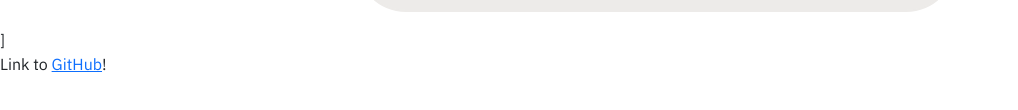
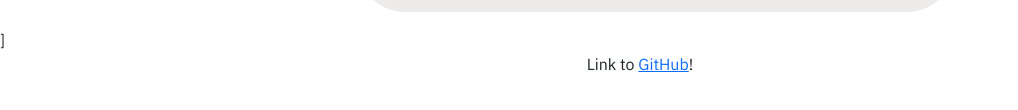
Before and after one commit to mokipii/cute-weather-app, a website built with Parcel: page index.html in a window 1280 px wide. Shown: the part 576-686 px from the top of the page, without its empty margins (0-1018 px from the left). Built offline with nearby package versions, Linux system fonts and the light colour scheme; files whose address does not match are found by name.

Commit message:
Update index.html

```diff
--- a/index.html
+++ b/index.html
@@ -85,7 +85,7 @@
     </div>
   </li>
     </ul>]
-<p>
+<p class="link">
 Link to
 <a href="https://github.com/mokipii/cute-weather-app">GitHub</a>!
   </p>
```
